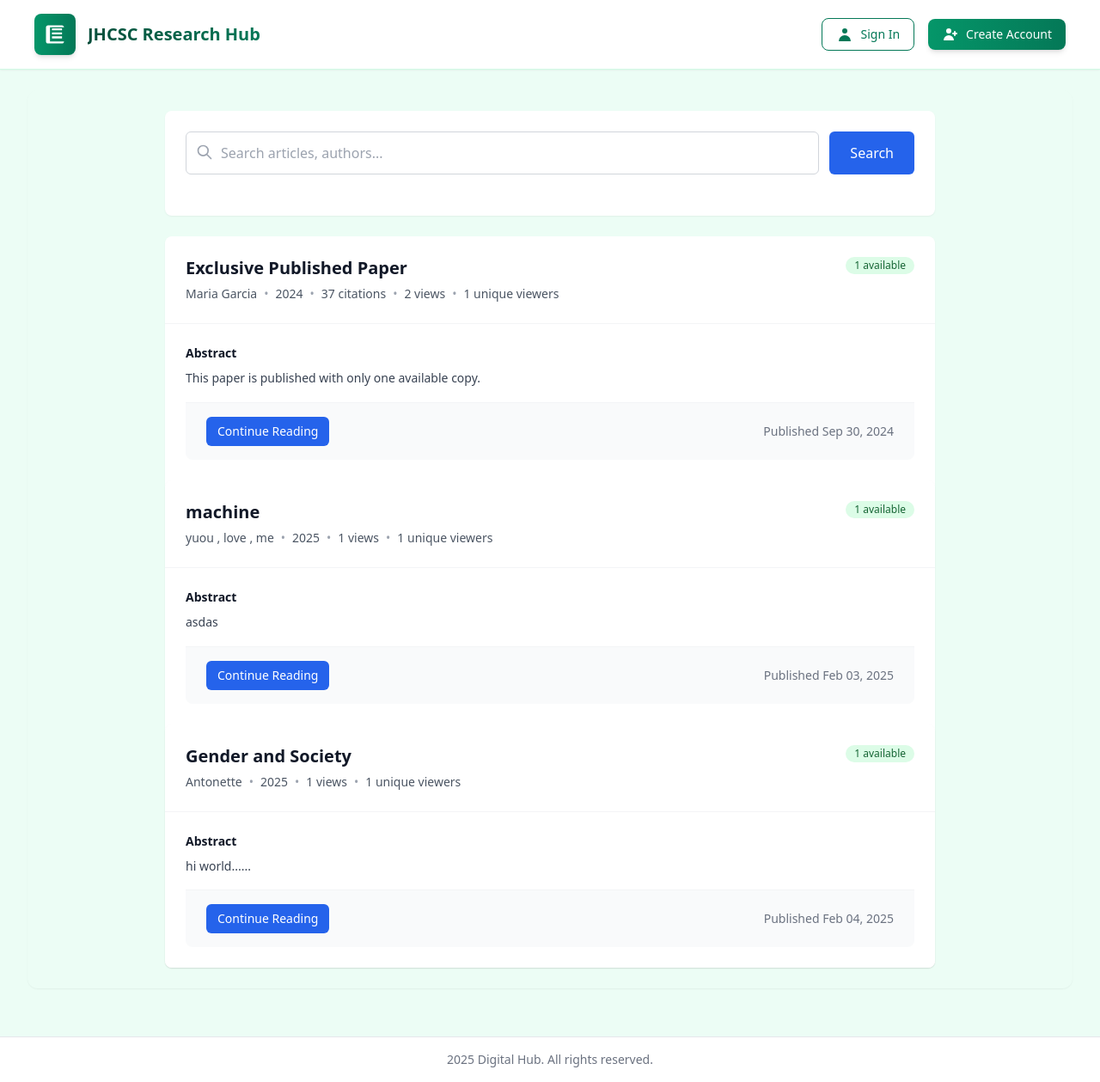
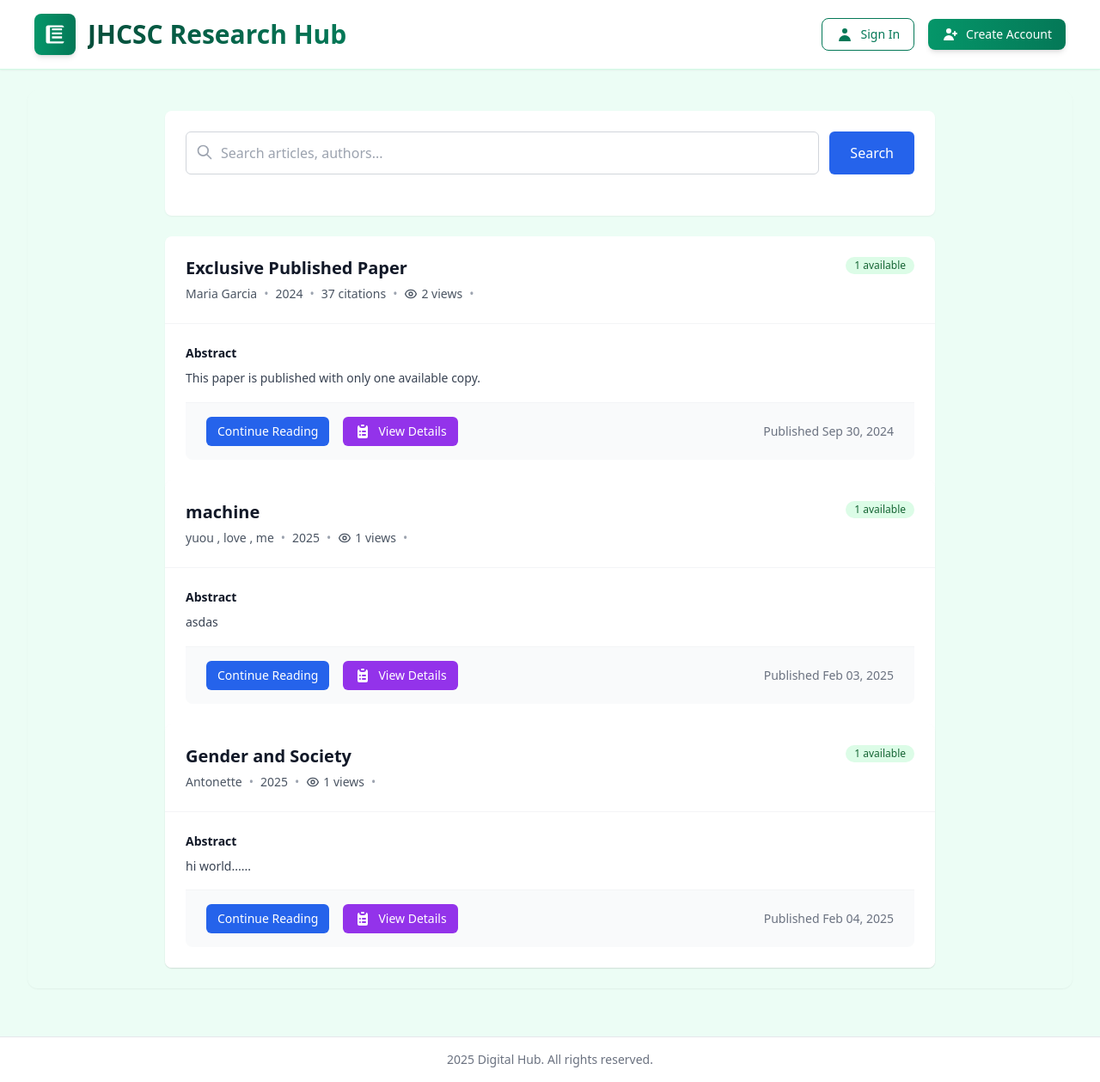
Before and after one commit to lanzy-lanzy/digitalhubv2, a Django app: page / in a window 1280 px wide. Shown: the whole page at 86% size. Run offline with Django 5.2, Linux system fonts and the light colour scheme; data comes from the database, SQL or seed files in the repository; both versions use the stored data as it was after the commit; some libraries are stand-ins or nearby versions.

Commit message:
modified:   db.sqlite3 	modified:   scholar/__pycache__/views.cpython-313.pyc 	modified:   scholar/templates/scholar/home.html 	modified:   scholar/templates/scholar/paper_detail.html 	modified:   scholar/templates/scholar/partials/navbar.html 	modified:   scholar/views.py

```diff
--- a/scholar/templates/scholar/home.html
+++ b/scholar/templates/scholar/home.html
@@ -60,9 +60,8 @@
                                     <span>{{ paper.citations }} citations</span>
                                 {% endif %}
                                 <span class="text-gray-400">•</span>
-                                <span>{{ paper.view_count }} views</span>  <!-- Display total views -->
-                                <span class="text-gray-400">•</span>
-                                <span>{{ paper.viewers.count }} unique viewers</span>  <!-- Display unique viewers -->
+                                <span class="flex items-center"><svg class="h-4 w-4 mr-1" fill="none" stroke="currentColor" viewBox="0 0 24 24"><path stroke-linecap="round" stroke-linejoin="round" stroke-width="2" d="M15 12a3 3 0 11-6 0 3 3 0 016 0z"/><path stroke-linecap="round" stroke-linejoin="round" stroke-width="2" d="M2.458 12C3.732 7.943 7.523 5 12 5c4.478 0 8.268 2.943 9.542 7-1.274 4.057-5.064 7-9.542 7-4.477 0-8.268-2.943-9.542-7z"/></svg>{{ paper.view_count }} views</span>  <!-- Display total views -->                                <span class="text-gray-400">•</span>
+                                {% comment %} <span>{{ paper.viewers.count }} unique viewers</span>  <!-- Display unique viewers --> {% endcomment %}
                             </div>
                         </div>
                         <div class="flex items-center space-x-2">
@@ -123,24 +122,33 @@
                                 {% else %}
                                     {% for borrow in borrowed_by_others %}
                                         {% if borrow.paper.id == paper.id %}
-                                            <form action="{% url 'reserve_paper' paper.id %}" method="post">
+                                            {% comment %} <form action="{% url 'reserve_paper' paper.id %}" method="post">
                                                 {% csrf_token %}
                                                 <input type="date" name="reserved_date" min="{{ borrow.due_date|date:'Y-m-d' }}" required>
                                                 <button type="submit"
                                                         class="inline-flex items-center px-3 py-1.5 border border-transparent text-sm font-medium rounded-md text-white bg-yellow-600 hover:bg-yellow-700 focus:outline-none focus:ring-2 focus:ring-offset-2 focus:ring-yellow-500">
                                                     Reserve Paper
                                                 </button>
-                                            </form>
+                                            </form> {% endcomment %}
                                         {% endif %}
                                     {% endfor %}
                                 {% endif %}
                             {% else %}
                                 <!-- Show login prompt for anonymous users -->
                                 <a href="{% url 'login' %}"
-        class="inline-flex items-center px-3 py-1.5 border border-transparent text-sm font-medium rounded-md text-white bg-blue-600 hover:bg-blue-700 focus:outline-none focus:ring-2 focus:ring-offset-2 focus:ring-blue-500">
+                                    class="inline-flex items-center px-3 py-1.5 border border-transparent text-sm font-medium rounded-md text-white bg-blue-600 hover:bg-blue-700 focus:outline-none focus:ring-2 focus:ring-offset-2 focus:ring-blue-500">
                                     Continue Reading
                                 </a>
                             {% endif %}
+                            <!-- Add View Details Button -->
+                            <a href="{% url 'paper_detail' paper.id %}"
+                                class="inline-flex items-center px-3 py-1.5 border border-transparent text-sm font-medium rounded-md text-white bg-purple-600 hover:bg-purple-700 focus:outline-none focus:ring-2 focus:ring-offset-2 focus:ring-purple-500">
+                                <svg xmlns="http://www.w3.org/2000/svg" class="h-5 w-5 mr-2" viewBox="0 0 20 20" fill="currentColor">
+                                    <path d="M9 2a1 1 0 000 2h2a1 1 0 100-2H9z" />
+                                    <path fill-rule="evenodd" d="M4 5a2 2 0 012-2 3 3 0 003 3h2a3 3 0 003-3 2 2 0 012 2v11a2 2 0 01-2 2H6a2 2 0 01-2-2V5zm3 4a1 1 0 000 2h.01a1 1 0 100-2H7zm3 0a1 1 0 000 2h3a1 1 0 100-2h-3zm-3 4a1 1 0 100 2h.01a1 1 0 100-2H7zm3 0a1 1 0 100 2h3a1 1 0 100-2h-3z" clip-rule="evenodd" />
+                                </svg>
+                                View Details
+                            </a>
                         </div>
                         <div class="flex items-center space-x-4">
                             {% if user.is_authenticated %}
@@ -167,8 +175,7 @@
                             Published {{ paper.publication_date|date:"M d, Y" }}
                         </div>
                     </div>
-                </div>
-            </div>
+                </div>            </div>
         {% empty %}
             <div class="bg-white rounded-lg p-8 text-center shadow-sm">
                 <svg class="mx-auto h-12 w-12 text-gray-400" fill="none" stroke="currentColor" viewBox="0 0 24 24">
--- a/scholar/templates/scholar/partials/navbar.html
+++ b/scholar/templates/scholar/partials/navbar.html
@@ -10,7 +10,7 @@
                             <path d="M21 5c0-1.1-.9-2-2-2h-14c-1.1 0-2 .9-2 2v14c0 1.1.9 2 2 2h14c1.1 0 2-.9 2-2v-14zm-14 14v-14h14v14h-14zm12-3h-10v-2h10v2zm0-4h-10v-2h10v2zm0-4h-10v-2h10v2z"/>
                         </svg>
                     </div>
-                    <span class="ml-3.5 text-xl font-bold bg-gradient-to-r from-emerald-900 to-emerald-700 bg-clip-text text-transparent">JHCSC Research Hub</span>
+                    <span class="ml-3.5 text-3xl font-bold bg-gradient-to-r from-emerald-900 to-emerald-700 bg-clip-text text-transparent">JHCSC Research Hub</span>
                 </a>
 
                 <!-- Main Navigation -->
--- a/scholar/views.py
+++ b/scholar/views.py
@@ -67,13 +67,25 @@ def paper_detail(request, paper_id):
     session_key = f'viewed_paper_{paper_id}'
 
     if not request.session.get(session_key, False):
-        paper.view_count += 1  # Increment the view count
+        paper.view_count += 1
         if request.user.is_authenticated:
-            paper.viewers.add(request.user)  # Add the user to the viewers list
+            paper.viewers.add(request.user)
         paper.save()
-        request.session[session_key] = True  # Mark the paper as viewed
+        request.session[session_key] = True
 
-    return render(request, 'scholar/paper_detail.html', {'paper': paper})
+    # Fetch user's borrowed papers
+    user_borrowed_papers = []
+    if request.user.is_authenticated:
+        user_borrowed_papers = Borrow.objects.filter(
+            user=request.user,
+            status='approved',
+            is_returned=False
+        ).values_list('paper_id', flat=True)
+
+    return render(request, 'scholar/paper_detail.html', {
+        'paper': paper,
+        'user_borrowed_papers': user_borrowed_papers,
+    })
 
 
 
```
Also changed, not shown: scholar/templates/scholar/paper_detail.html (+8 -5 lines), db.sqlite3.
